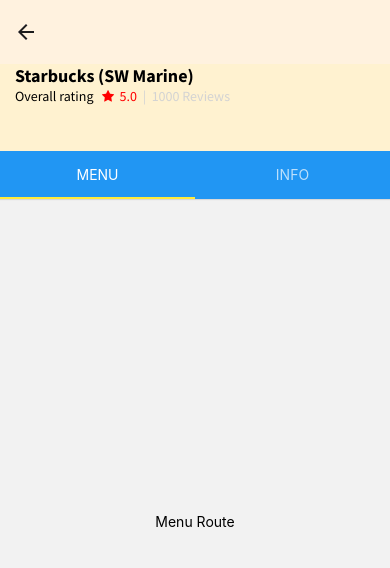
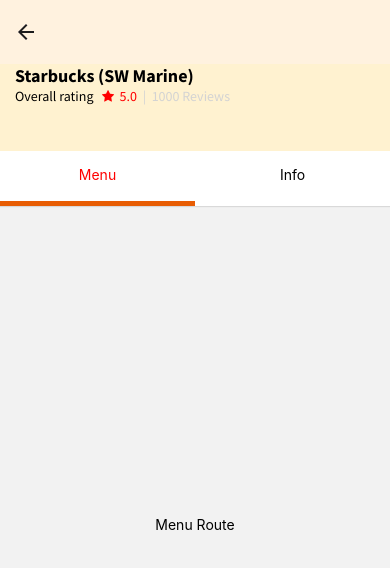
Before and after one commit to wafple-app/frontend01, a React Native app: screen /Restaurant in a window 390 px wide. Shown: the top 568 px of the page. Built offline with nearby package versions, Linux system fonts and the light colour scheme.

Commit message:
restaurant tab bar color changed

```diff
--- a/src/pages/Login/LoginScreen.js
+++ b/src/pages/Login/LoginScreen.js
@@ -68,7 +68,7 @@
         justifyContent: 'center',
     },
     bottomContainer:{
-        flex: 7,
+        flex: 6,
         padding: 30,
         borderTopStartRadius: 20,
         borderTopEndRadius: 20,
--- a/src/pages/Restaurant/RestaurantScreen.js
+++ b/src/pages/Restaurant/RestaurantScreen.js
@@ -1,4 +1,5 @@
 import React from "react";
+import { StatusBar } from 'expo-status-bar';
 import { StyleSheet, View, Text } from "react-native";
 import FontAwesome from 'react-native-vector-icons/FontAwesome';
 import RestaurantTab from "./restaurantTab";
@@ -6,6 +7,7 @@
 function RestaurantScreen({ navigation }) {
     return (
         <View style={ styles.container }>
+            <StatusBar style="auto" />
             <View style={ styles.topContainer }>
                 <Text style={ styles.h1 } >Starbucks (SW Marine)</Text>
                 <View style={ styles.resInfoContainer }>
--- a/src/pages/Restaurant/restaurantTab.js
+++ b/src/pages/Restaurant/restaurantTab.js
@@ -1,8 +1,8 @@
 import React from 'react';
 import { TabView, SceneMap, TabBar } from 'react-native-tab-view';
-import { useWindowDimensions, StyleSheet } from 'react-native';
+import { useWindowDimensions, StyleSheet, View, Text } from 'react-native';
 import InfoRouteView from './infoRouteView';
-import MenuRouteView from './menuRoute';
+import MenuRouteView from './menuRouteView';
 
 const MenuRoute = () => ( <MenuRouteView /> );
 const InfoRoute = () => ( <InfoRouteView /> );
@@ -11,26 +11,6 @@
     first: MenuRoute,
     second: InfoRoute,
 });
-
-// const renderTabBar = props => {
-//     return (
-//       <TabBar
-//         {...props}
-//         renderLabel={({ focused, route }) => {
-//           return (
-//             <TextView
-//               size={20}
-//               category="Medium"
-//               color={focused ? 'BLACK' : 'GRAY3'}>
-//               {route.title}
-//             </TextView>
-//           );
-//         }}
-//         indicatorStyle={styles.indicatorStyle}
-//         style={styles.tabBar}
-//       />
-//     );
-// };
 
 const RestaurantTab = ( {...tabViewSettings} ) => {
     const layout = useWindowDimensions();
@@ -41,23 +21,32 @@
       { key: 'second', title: 'Info' },
     ]);
 
+    // COMPONENTS BELOW REQUIRED TO BE SEPERATED
     return (<TabView
         { ...tabViewSettings }
-        // style={ styles.viewBar }
         style={ { flex: 8 } }
         navigationState={{ index, routes }}
         renderScene={renderScene}
         onIndexChange={setIndex}
         initialLayout={{ width: layout.width }}
-        // renderTabBar={renderTabBar}
+        renderTabBar={props => <TabBar
+            {...props}
+            indicatorStyle={{ backgroundColor: '#E85D04' }}
+            style={{ backgroundColor: 'white', height: 55}}
+            indicatorStyle={{ backgroundColor: '#E85D04', height: 5 }}
+            renderLabel = {({ route, focused, color }) => {
+                return (
+                  <View>
+                    <Text
+                      style={[focused ? {color:"red"} : {color:"black"}]}
+                    >
+                      {route.title}
+                    </Text>
+                  </View>
+                )
+                }}
+        />}
     />);
 };
 
 export default RestaurantTab;
-
-// const styles = StyleSheet.create({
-//     viewBar: {
-//         flex: 8,
-//         backgroundColor: "white",
-//     }
-// });
```
Also changed, not shown: src/pages/Restaurant/menuRouteView.js (renamed from src/pages/Restaurant/menuRoute.js), src/pages/Restaurant/tabBarView.js (deleted).
